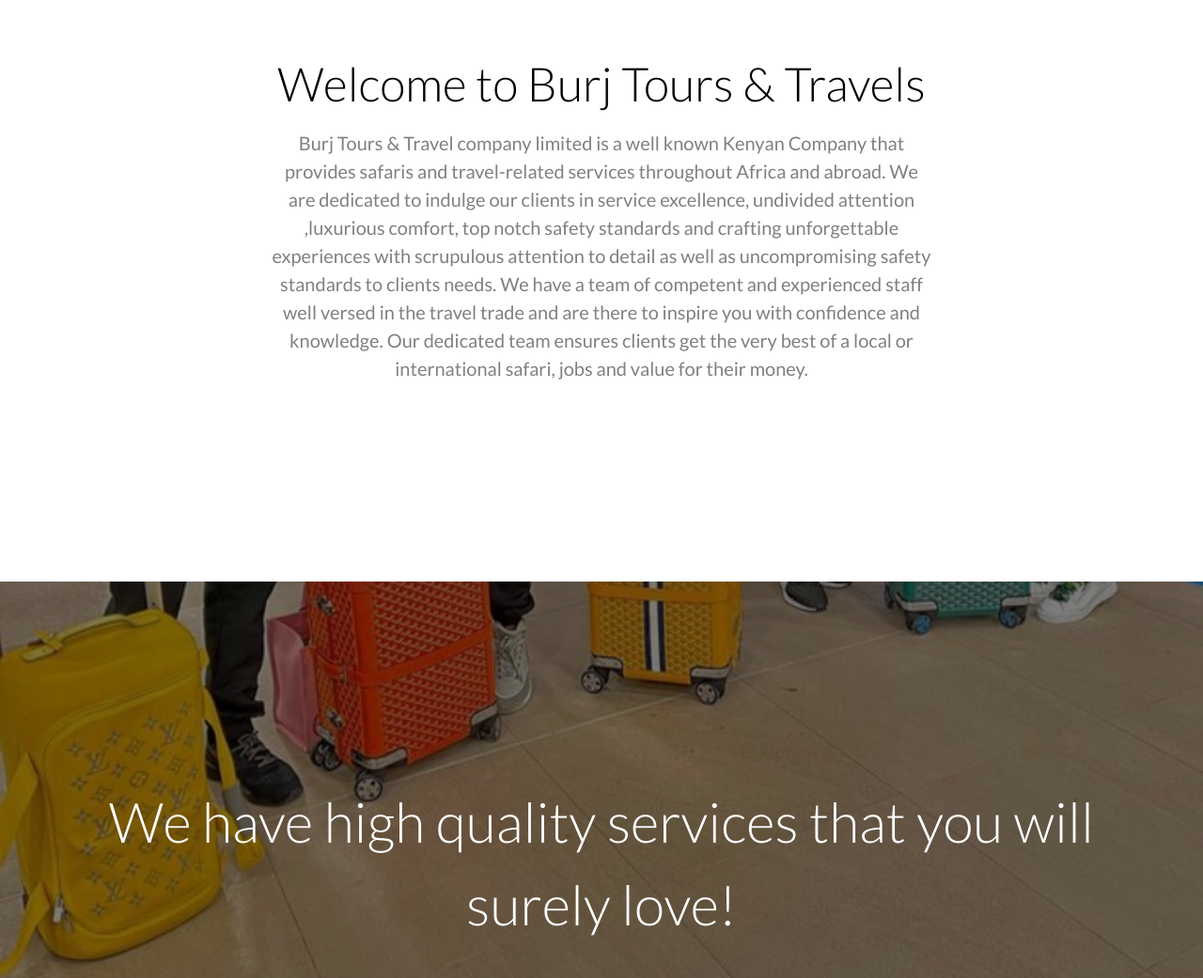
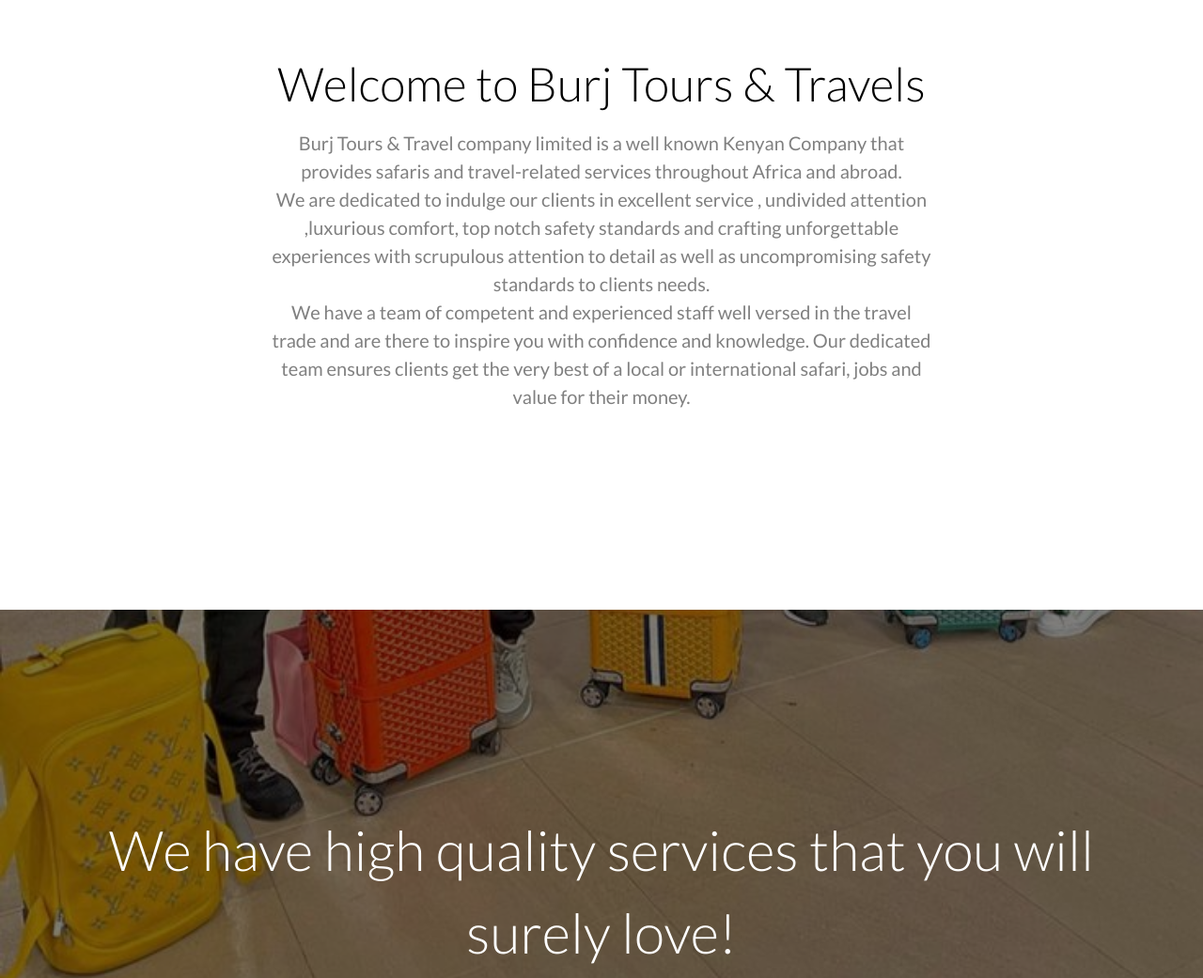
Before and after one commit to kimberlyperru/burjtours, a plain HTML site: page index.html in a window 1280 px wide. Shown: the part 960-2001 px from the top of the page at 94% size. Drawn offline with Linux system fonts and the light colour scheme; files whose address does not match are found by name.

Commit message:
execellent

```diff
--- a/index.html
+++ b/index.html
@@ -169,8 +169,8 @@
 			<div class="row">
 				<div class="col-md-8 col-md-offset-2 text-center gtco-heading">
 					<h2>Welcome to Burj Tours & Travels</h2>
-					<p>Burj Tours & Travel company limited is a well known Kenyan Company that provides safaris and travel-related services throughout Africa and abroad.
-                     We are dedicated to indulge our clients in service excellence, undivided attention ,luxurious comfort, top notch safety standards and crafting unforgettable experiences with scrupulous attention to detail as well as uncompromising safety standards to clients needs. We have a team of competent and experienced staff well versed in the travel trade and are there to inspire you with confidence and knowledge.
+					<p>Burj Tours & Travel company limited is a well known Kenyan Company that provides safaris and travel-related services throughout Africa and abroad. <br>
+                     We are dedicated to indulge our clients in excellent service , undivided attention ,luxurious comfort, top notch safety standards and crafting unforgettable experiences with scrupulous attention to detail as well as uncompromising safety standards to clients needs. <br> We have a team of competent and experienced staff well versed in the travel trade and are there to inspire you with confidence and knowledge.
                     Our dedicated team ensures clients get the very best of a local or international safari, jobs and value for their money.</p>
 				</div>
 			</div>
```
